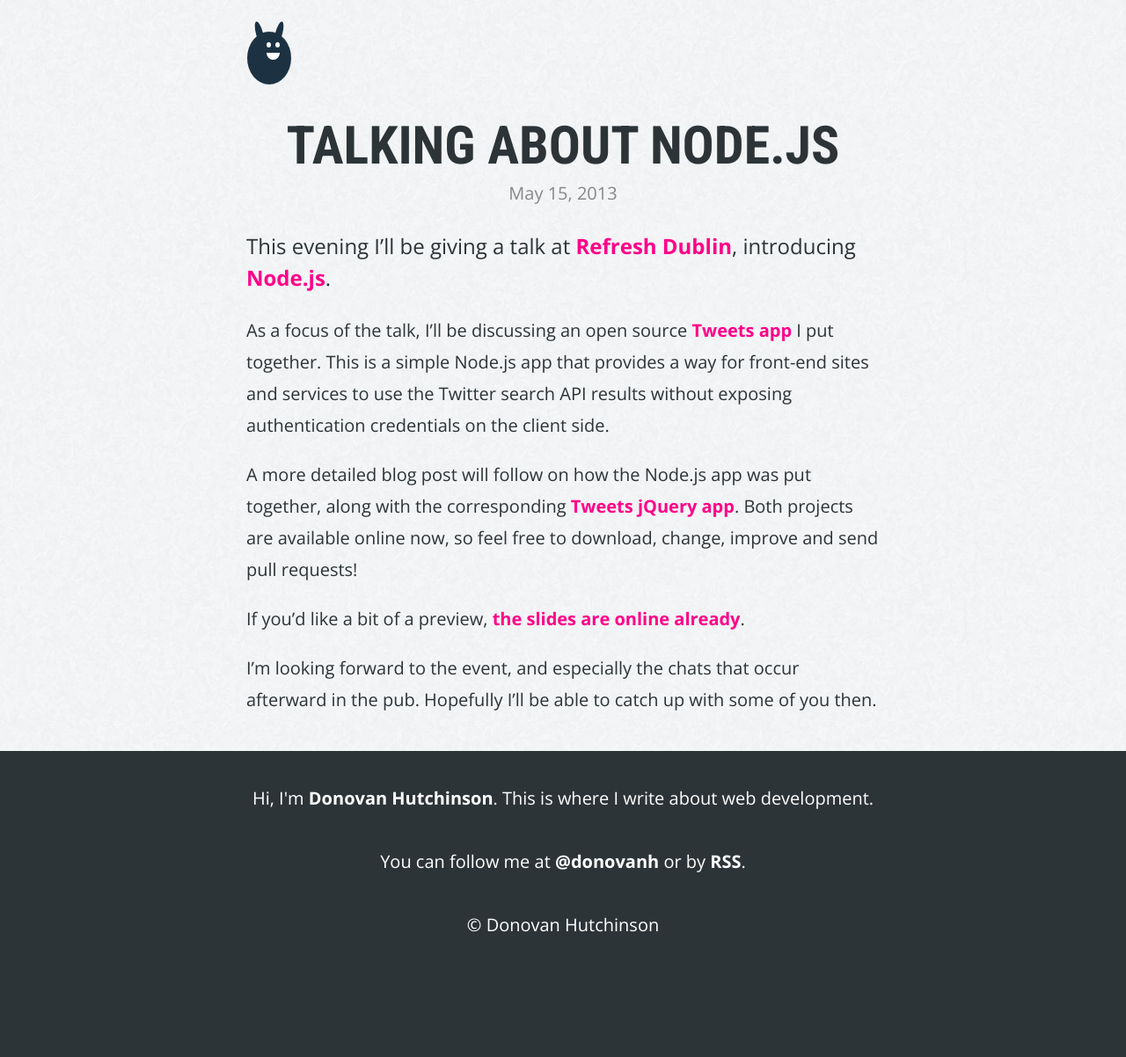
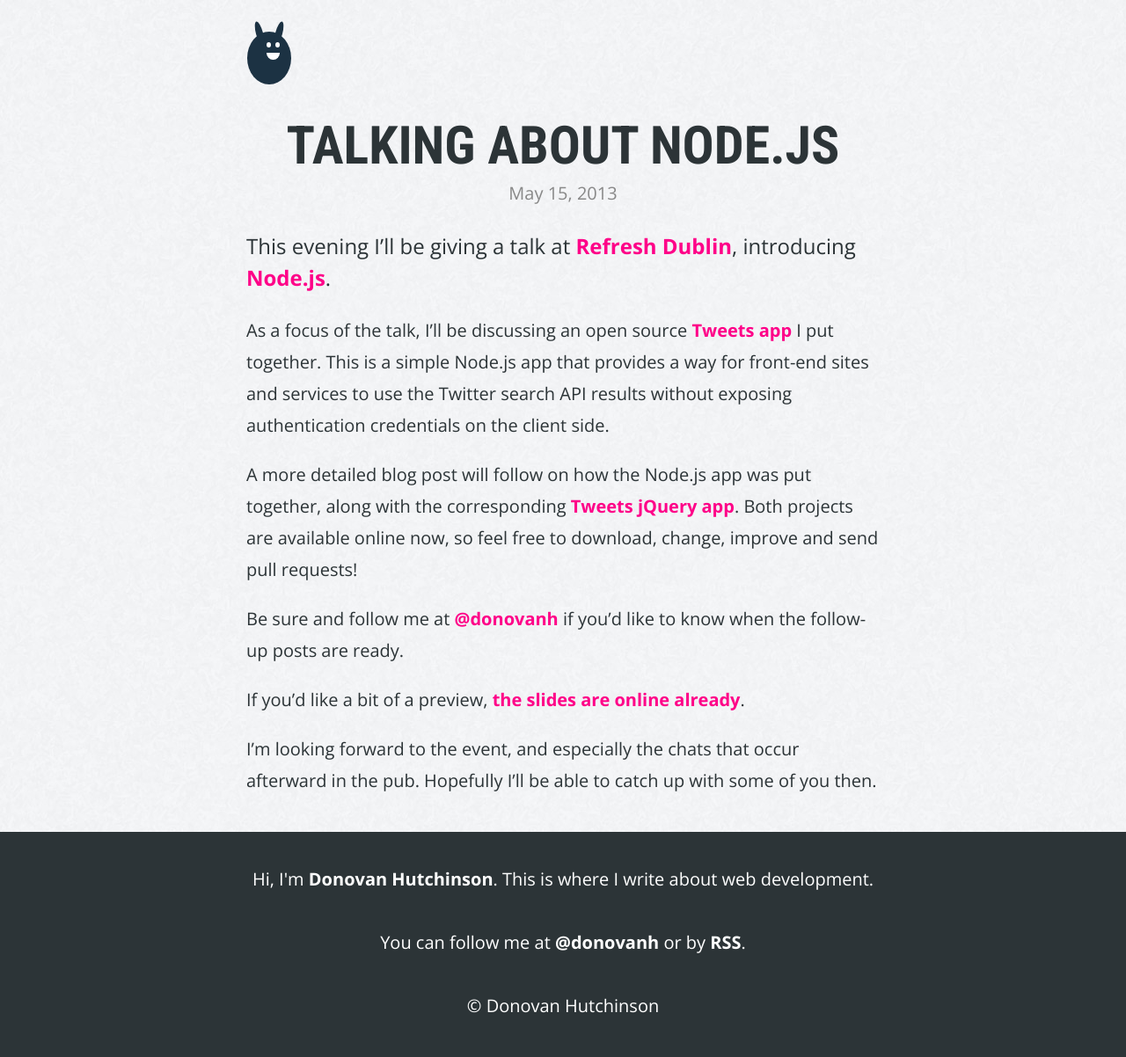
Before and after one commit to donovanh/donovanh.github.com, a Jekyll site: the page built from _posts/2013-05-15-node-talk.markdown, in a window 1280 px wide. Shown: the whole page at 88% size. Built offline with Jekyll 4.4.1, drawn with Linux system fonts in a browser that asks for light colours; nearby versions of some CDN libraries; before the commit the page ends 1110 px from its top, so only the background shows below that.

```diff
--- a/_posts/2013-05-15-node-talk.markdown
+++ b/_posts/2013-05-15-node-talk.markdown
@@ -13,6 +13,8 @@ As a focus of the talk, I'll be discussing an open source [Tweets app](http://gi
 
 A more detailed blog post will follow on how the Node.js app was put together, along with the corresponding [Tweets jQuery app](http://github.com/donovanh/tweets-plugin/). Both projects are available online now, so feel free to download, change, improve and send pull requests!
 
+Be sure and follow me at [@donovanh](http://twitter.com/donovanh) if you'd like to know when the follow-up posts are ready.
+
 If you'd like a bit of a preview, [the slides are online already](http://hop.ie/talks/node-intro/).
 
 I'm looking forward to the event, and especially the chats that occur afterward in the pub. Hopefully I'll be able to catch up with some of you then.
```
